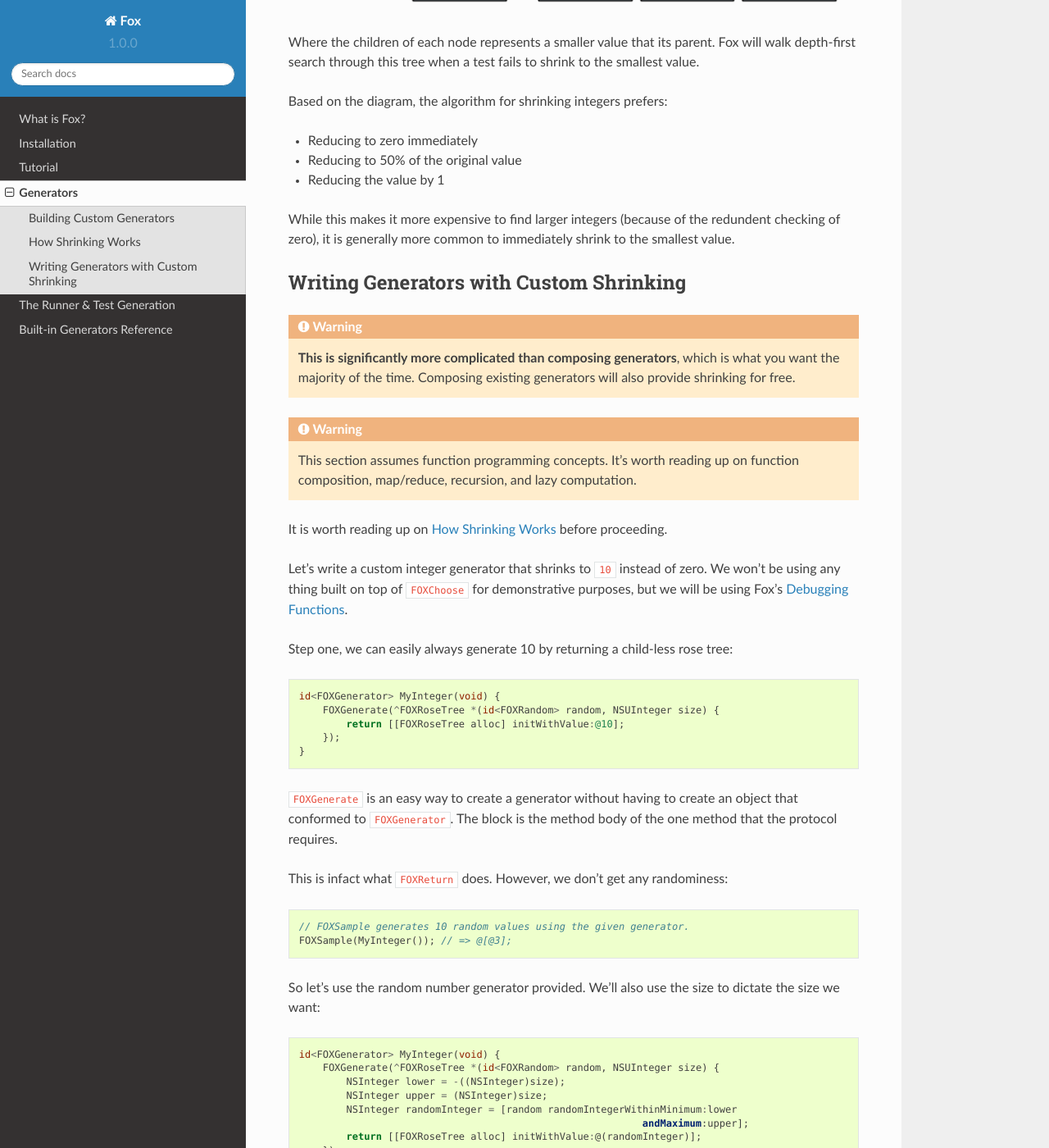
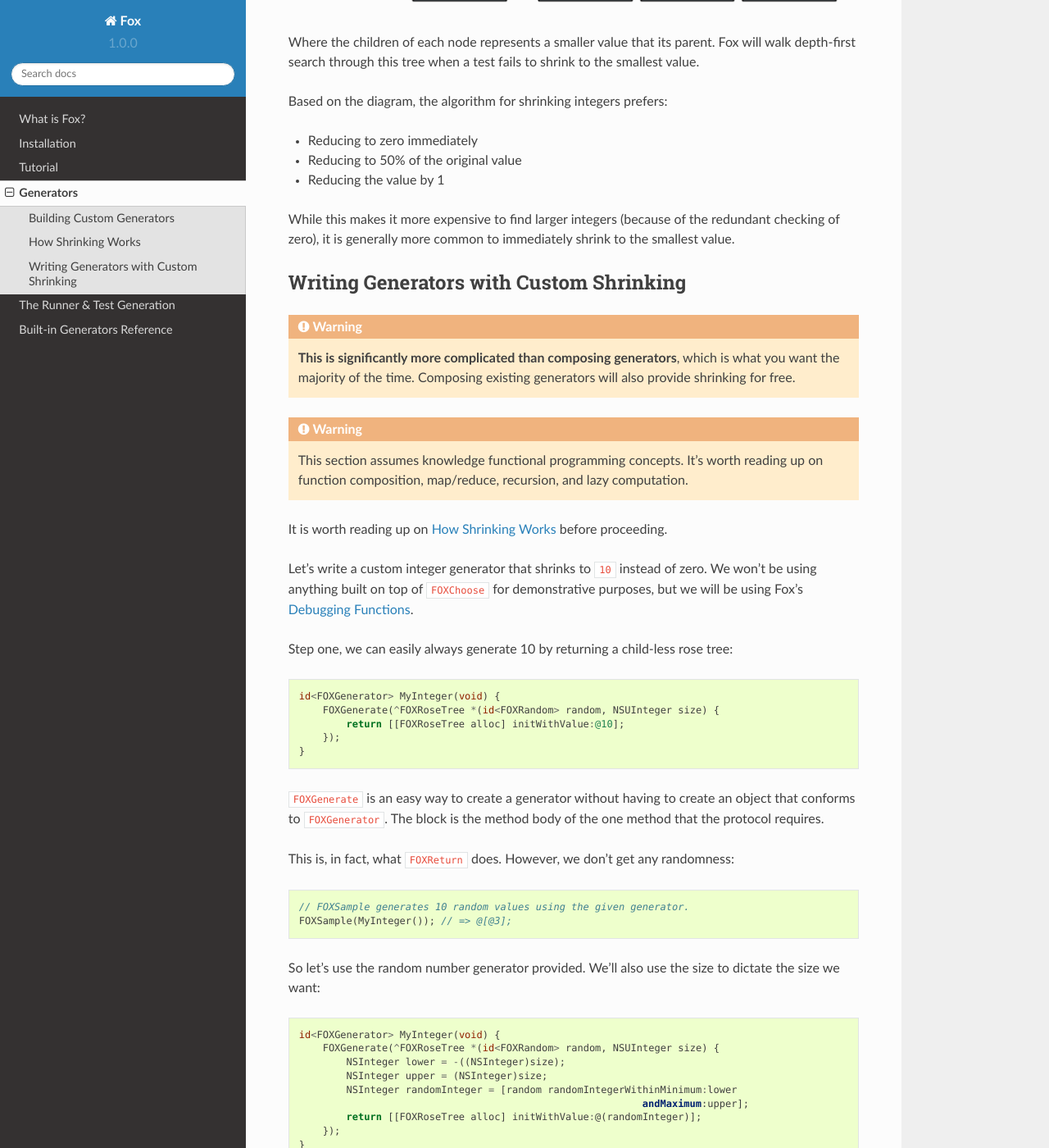
Before and after one commit to jeffh/Fox, a Sphinx documentation site: the page built from docs/source/generators.rst, in a window 1280 px wide and 1400 px high, scrolled down 2624 px. Shown: the whole window at 82% size. Built offline with Sphinx 7.4.7 and the Read the Docs theme 2.0.0, drawn with Linux system fonts in a browser that asks for light colours; some of the changed text lies outside the part shown.

Commit message:
docs/generators: Fix typos

```diff
--- a/docs/source/generators.rst
+++ b/docs/source/generators.rst
@@ -120,7 +120,7 @@
 - Reducing the value by 1
 
 While this makes it more expensive to find larger integers (because of the
-redundent checking of zero), it is generally more common to immediately shrink
+redundant checking of zero), it is generally more common to immediately shrink
 to the smallest value.
 
 .. _Building Generators with Custom Shrinking:
@@ -134,13 +134,13 @@
     will also provide shrinking for free.
 
 .. warning::
-    This section assumes function programming concepts. It's worth reading up
-    on function composition, map/reduce, recursion, and lazy computation.
+    This section assumes knowledge functional programming concepts. It's worth
+    reading up on function composition, map/reduce, recursion, and lazy computation.
 
 It is worth reading up on :ref:`How Shrinking Works` before proceeding.
 
 Let's write a custom integer generator that shrinks to ``10`` instead of zero.
-We won't be using any thing built on top of ``FOXChoose`` for demonstrative
+We won't be using anything built on top of ``FOXChoose`` for demonstrative
 purposes, but we will be using Fox's :ref:`debugging functions`.
 
 Step one, we can easily always generate 10 by returning a child-less rose tree::
@@ -152,11 +152,11 @@
     }
 
 ``FOXGenerate`` is an easy way to create a generator without having to create
-an object that conformed to ``FOXGenerator``. The block is the method body of
+an object that conforms to ``FOXGenerator``. The block is the method body of
 the one method that the protocol requires.
 
-This is infact what ``FOXReturn`` does. However, we don't get any
-randominess::
+This is, in fact, what ``FOXReturn`` does. However, we don't get any
+randomness::
 
     // FOXSample generates 10 random values using the given generator.
     FOXSample(MyInteger()); // => @[@3];
```
Also changed, not shown: other parts of docs/source/generators.rst (+1 -1 lines).
